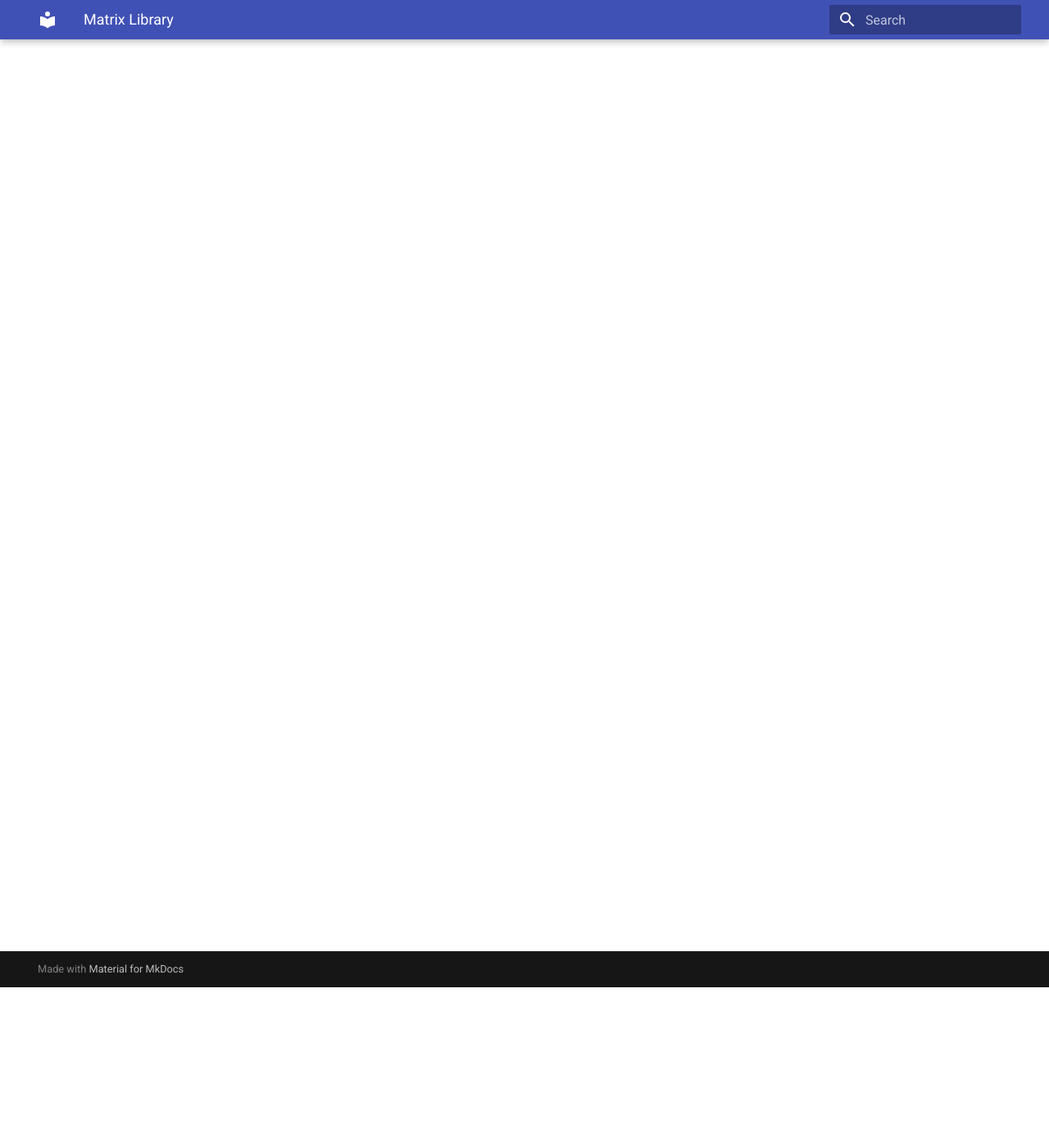
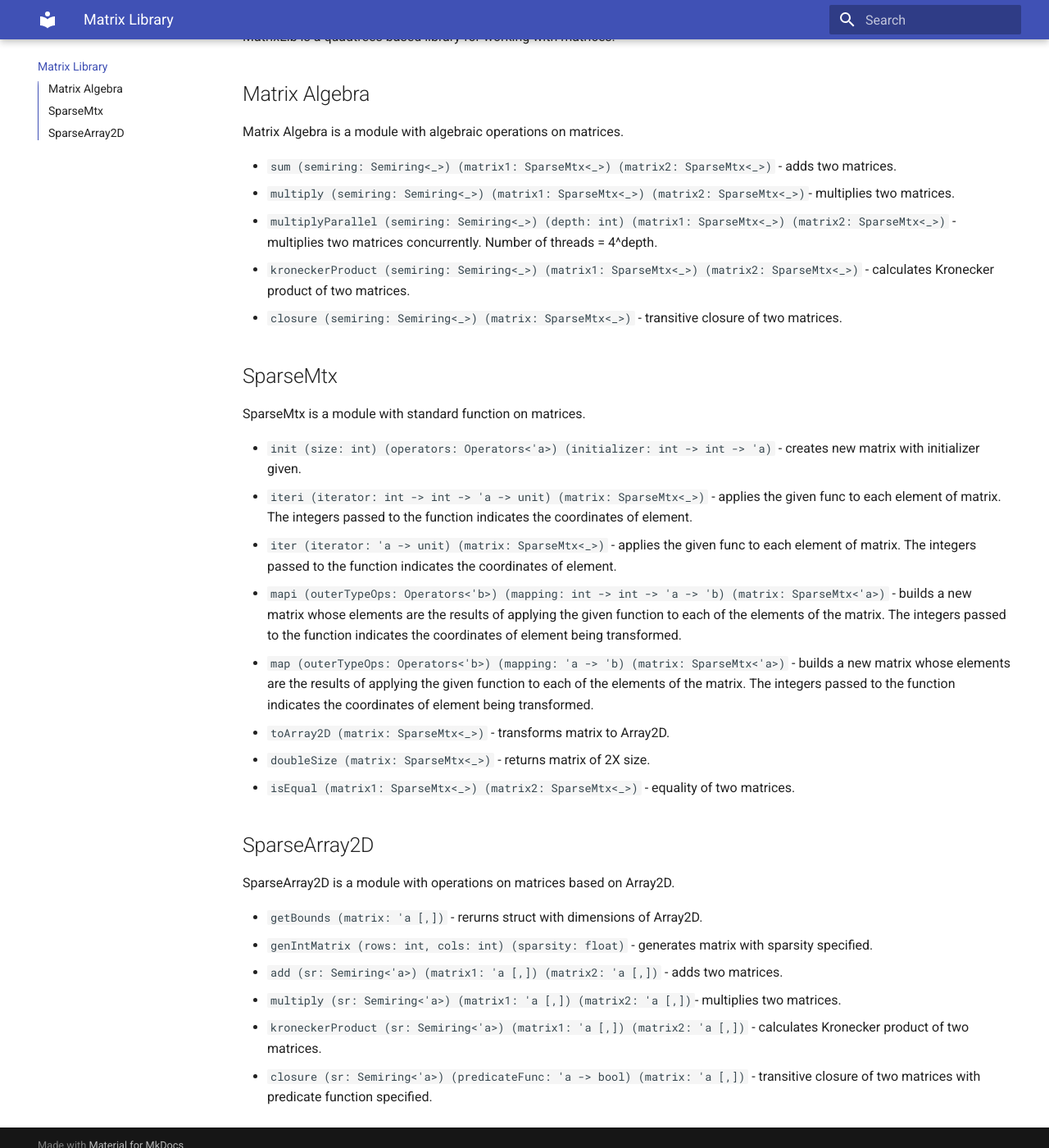
Before and after one commit to vnmsklnk/Interpreter-RegEx, an MkDocs documentation site: the page built from docs/MatrixLib.md, in a window 1280 px wide and 1400 px high, scrolled down 196 px. Shown: the whole window at 82% size. Built offline with MkDocs 1.6.1 and Material for MkDocs 9.7.7, drawn with Linux system fonts in a browser that asks for light colours.

Commit message:
matrix lib desc

```diff
--- a/docs/MatrixLib.md
+++ b/docs/MatrixLib.md
@@ -1 +1,37 @@
 # Matrix Library
+
+MatrixLib is a quadtrees based library for working with matrices.
+
+## Matrix Algebra
+
+Matrix Algebra is a module with algebraic operations on matrices.
+
+*	`sum (semiring: Semiring<_>) (matrix1: SparseMtx<_>) (matrix2: SparseMtx<_>)` - adds two matrices.
+*	`multiply (semiring: Semiring<_>) (matrix1: SparseMtx<_>) (matrix2: SparseMtx<_>)`- multiplies two matrices.
+*	`multiplyParallel (semiring: Semiring<_>) (depth: int) (matrix1: SparseMtx<_>) (matrix2: SparseMtx<_>)` - multiplies two matrices concurrently. Number of threads = 4^depth.
+*	`kroneckerProduct (semiring: Semiring<_>) (matrix1: SparseMtx<_>) (matrix2: SparseMtx<_>)` - calculates Kronecker product of two matrices.
+*	`closure (semiring: Semiring<_>) (matrix: SparseMtx<_>)` - transitive closure of two matrices.
+
+## SparseMtx
+
+SparseMtx is a module with standard function on matrices.
+
+* `init (size: int) (operators: Operators<'a>) (initializer: int -> int -> 'a)` - creates new matrix with initializer given.
+* `iteri (iterator: int -> int -> 'a -> unit) (matrix: SparseMtx<_>)` - applies the given func to each element of matrix. The integers passed to the function indicates the coordinates of element.
+* `iter (iterator: 'a -> unit) (matrix: SparseMtx<_>)` - applies the given func to each element of matrix. The integers passed to the function indicates the coordinates of element.
+* `mapi (outerTypeOps: Operators<'b>) (mapping: int -> int -> 'a -> 'b) (matrix: SparseMtx<'a>)` - builds a new matrix whose elements are the results of applying the given function to each of the elements of the matrix. The integers passed to the function indicates the coordinates of element being transformed.
+* `map (outerTypeOps: Operators<'b>) (mapping: 'a -> 'b) (matrix: SparseMtx<'a>)` - builds a new matrix whose elements are the results of applying the given function to each of the elements of the matrix. The integers passed to the function indicates the coordinates of element being transformed.
+* `toArray2D (matrix: SparseMtx<_>)` - transforms matrix to Array2D.
+* `doubleSize (matrix: SparseMtx<_>)` - returns matrix of 2X size.
+* `isEqual (matrix1: SparseMtx<_>) (matrix2: SparseMtx<_>)` - equality of two matrices.
+
+## SparseArray2D
+
+SparseArray2D is a module with operations on matrices based on Array2D.
+
+* `getBounds (matrix: 'a [,])` - rerurns struct with dimensions of Array2D.
+* `genIntMatrix (rows: int, cols: int) (sparsity: float)` - generates matrix with sparsity specified.
+* `add (sr: Semiring<'a>) (matrix1: 'a [,]) (matrix2: 'a [,])` - adds two matrices.
+* `multiply (sr: Semiring<'a>) (matrix1: 'a [,]) (matrix2: 'a [,])`- multiplies two matrices.
+* `kroneckerProduct (sr: Semiring<'a>) (matrix1: 'a [,]) (matrix2: 'a [,])` - calculates Kronecker product of two matrices.
+* `closure (sr: Semiring<'a>) (predicateFunc: 'a -> bool) (matrix: 'a [,])` - transitive closure of two matrices with predicate function specified.
```
